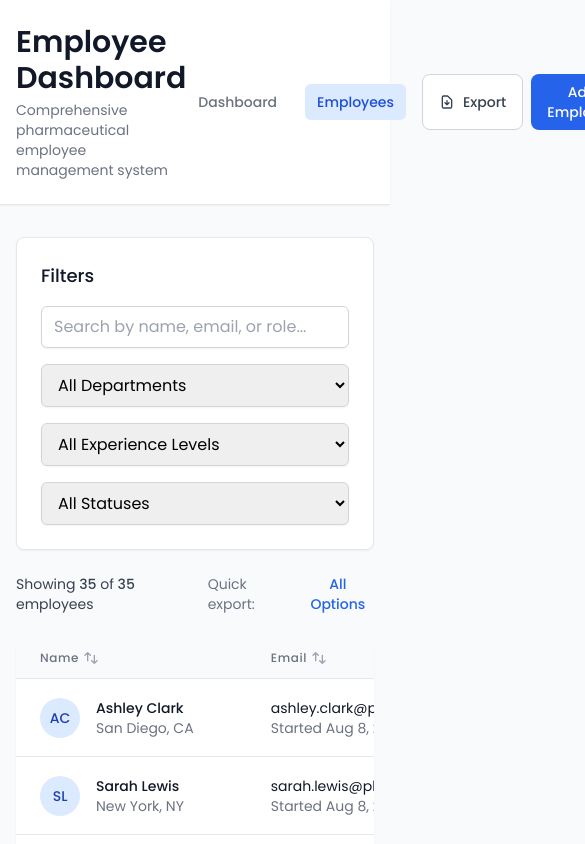
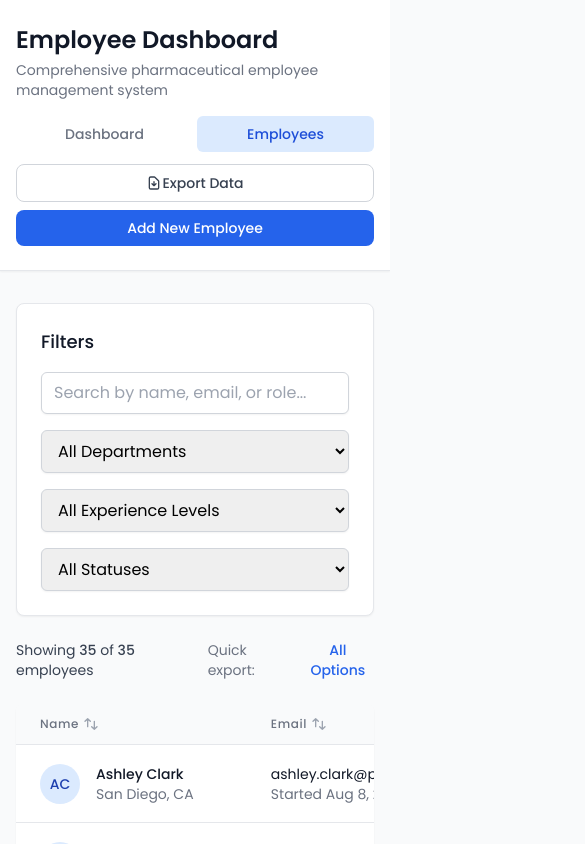
Before and after one commit to NischithRamakrishnegowda/employee-dashboard, a React (Vite) app: page / in a window 390 px wide. Both pictures are taken after a click on the button "Employees". Shown: the top 844 px of the page, 585 px wide, since content can reach past the window. Built offline with nearby package versions, Linux system fonts and the light colour scheme.

Commit message:
dashboard header responsive issue fixed

```diff
--- a/src/App.tsx
+++ b/src/App.tsx
@@ -190,18 +190,22 @@
       {/* Header */}
       <header className="bg-white shadow-sm border-b border-gray-200">
         <div className="w-full mx-auto px-4 sm:px-6 lg:px-12">
-          <div className="flex justify-between items-center py-6">
-            <div>
-              <h1 className="text-3xl font-bold text-gray-900">Employee Dashboard</h1>
+          <div className="flex flex-col lg:flex-row lg:justify-between lg:items-center py-6 space-y-4 lg:space-y-0">
+            {/* Title Section */}
+            <div className="flex-shrink-0">
+              <h1 className="text-2xl sm:text-3xl font-bold text-gray-900">Employee Dashboard</h1>
               <p className="mt-1 text-sm text-gray-500">
                 Comprehensive pharmaceutical employee management system
               </p>
             </div>
-            <div className="flex items-center space-x-4">
-              <nav className="flex space-x-4">
+
+            {/* Navigation and Actions */}
+            <div className="flex flex-col sm:flex-row sm:items-center sm:justify-between lg:justify-end space-y-3 sm:space-y-0 sm:space-x-4 w-full lg:w-auto">
+              {/* Navigation Tabs */}
+              <nav className="flex space-x-1 sm:space-x-4">
                 <button
                   onClick={() => setViewMode('dashboard')}
-                  className={`px-3 py-2 rounded-md text-sm font-medium ${
+                  className={`flex-1 sm:flex-initial px-3 py-2 rounded-md text-sm font-medium transition-colors ${
                     viewMode === 'dashboard'
                       ? 'bg-blue-100 text-blue-700'
                       : 'text-gray-500 hover:text-gray-700'
@@ -211,7 +215,7 @@
                 </button>
                 <button
                   onClick={() => setViewMode('employees')}
-                  className={`px-3 py-2 rounded-md text-sm font-medium ${
+                  className={`flex-1 sm:flex-initial px-3 py-2 rounded-md text-sm font-medium transition-colors ${
                     viewMode === 'employees'
                       ? 'bg-blue-100 text-blue-700'
                       : 'text-gray-500 hover:text-gray-700'
@@ -220,15 +224,18 @@
                   Employees
                 </button>
               </nav>
+
+              {/* Action Buttons */}
               {viewMode === 'employees' && (
-                <div className="flex space-x-2">
+                <div className="flex flex-col sm:flex-row space-y-2 sm:space-y-0 sm:space-x-2 w-full sm:w-auto">
                   <Button
                     onClick={() => setIsExportModalOpen(true)}
                     variant="outline"
                     disabled={state.employees.length === 0}
+                    className="w-full sm:w-auto flex items-center justify-center"
                   >
                     <svg
-                      className="w-4 h-4 mr-2"
+                      className="w-4 h-4 sm:mr-2"
                       fill="none"
                       viewBox="0 0 24 24"
                       stroke="currentColor"
@@ -240,10 +247,16 @@
                         d="M12 10v6m0 0l-3-3m3 3l3-3m2 8H7a2 2 0 01-2-2V5a2 2 0 012-2h5.586a1 1 0 01.707.293l5.414 5.414a1 1 0 01.293.707V19a2 2 0 01-2 2z"
                       />
                     </svg>
-                    Export
+                    <span className="hidden sm:inline ml-0 sm:ml-2">Export</span>
+                    <span className="sm:hidden">Export Data</span>
                   </Button>
-                  <Button onClick={() => setIsFormModalOpen(true)} variant="primary">
-                    Add Employee
+                  <Button
+                    onClick={() => setIsFormModalOpen(true)}
+                    variant="primary"
+                    className="w-full sm:w-auto"
+                  >
+                    <span className="sm:hidden">Add New Employee</span>
+                    <span className="hidden sm:inline">Add Employee</span>
                   </Button>
                 </div>
               )}
```
